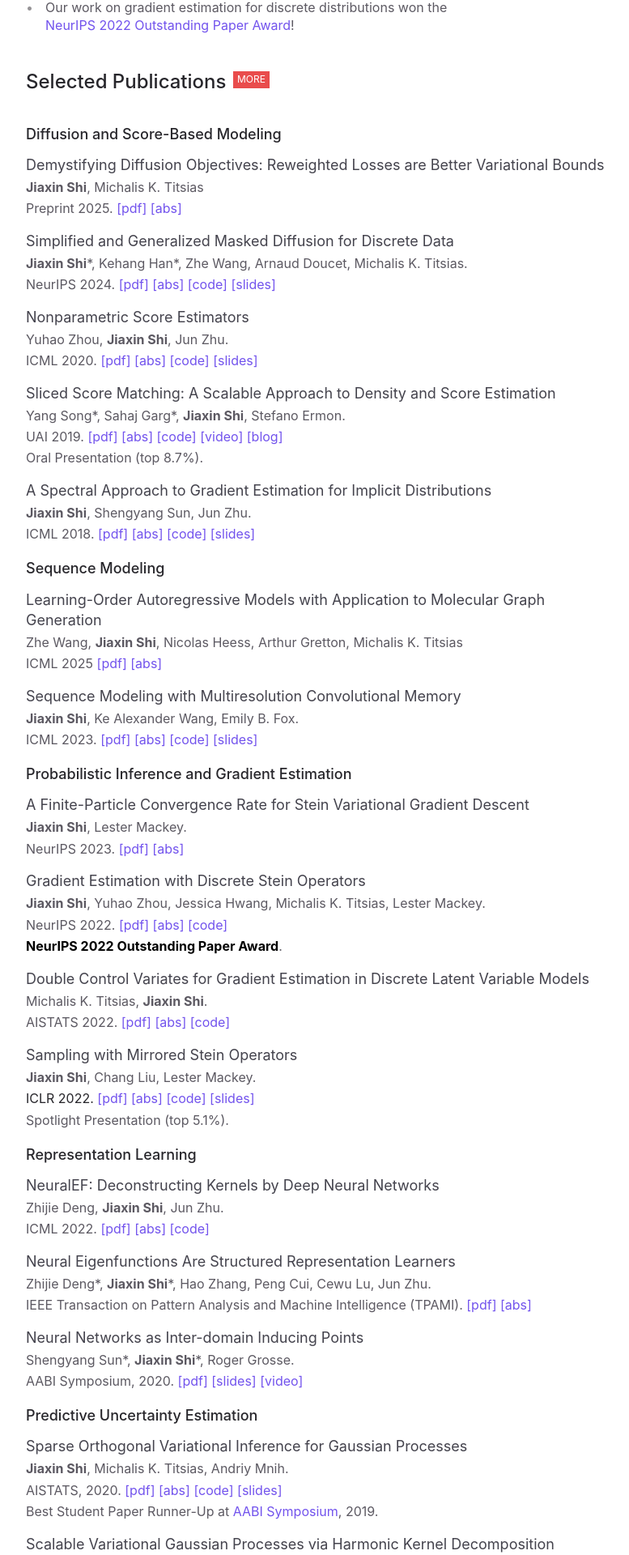
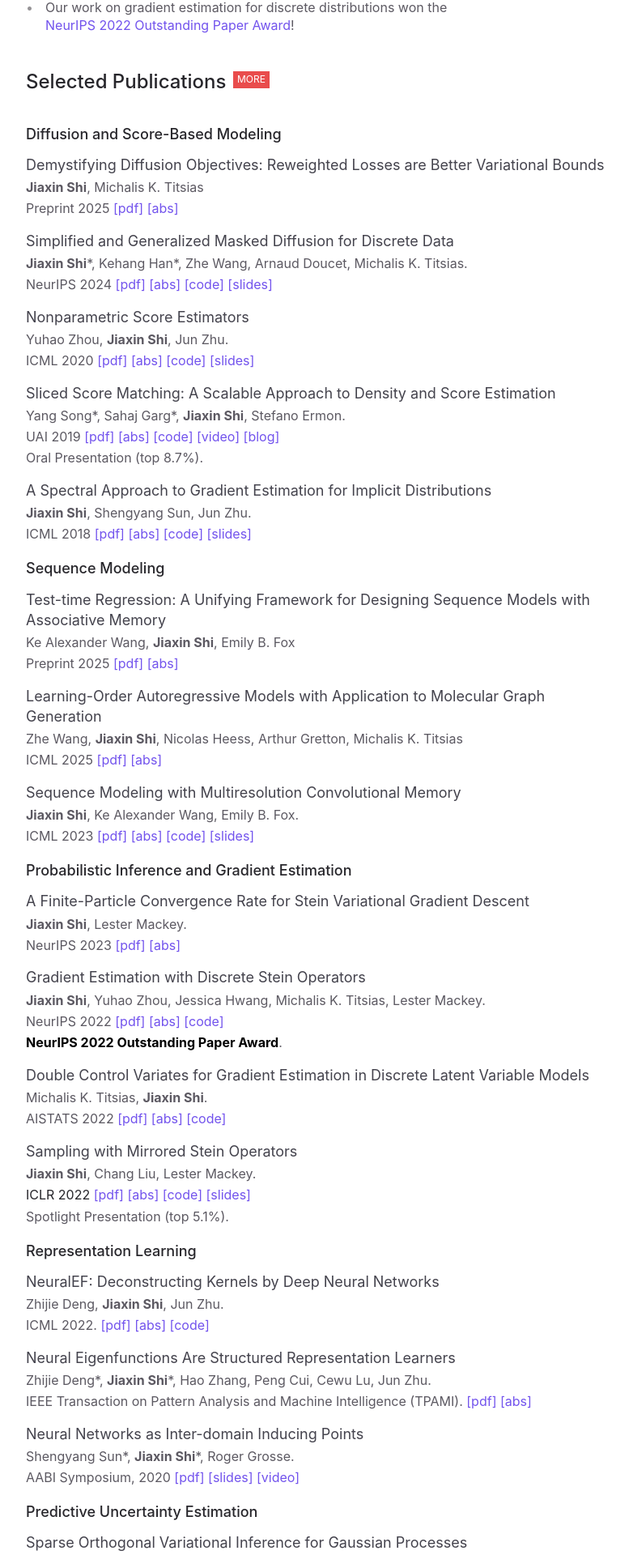
Before and after one commit to thjashin/thjashin.github.io, a Jekyll site: the page built from index.md, in a window 1280 px wide. Shown: the part 853-2773 px from the top of the page at 81% size, without its empty margins (356-1133 px from the left). Built offline with Jekyll 4.4.1, drawn with Linux system fonts in a browser that asks for light colours; some of the changed text lies outside the part shown.

Commit message:
Update index.md

```diff
--- a/index.md
+++ b/index.md
@@ -70,7 +70,7 @@ Demystifying Diffusion Objectives: Reweighted Losses are Better Variational Boun
 {: .fs-5 .mb-1 .text-grey-dk-200}
 **Jiaxin Shi**, Michalis K. Titsias
 {: .mb-1}
-Preprint 2025.
+Preprint 2025
 [[pdf]](https://arxiv.org/pdf/2511.19664.pdf)
 [[abs]](https://arxiv.org/abs/2511.19664)
 
@@ -78,7 +78,7 @@ Simplified and Generalized Masked Diffusion for Discrete Data
 {: .fs-5 .mb-1 .text-grey-dk-200}
 **Jiaxin Shi**\*, Kehang Han\*, Zhe Wang, Arnaud Doucet, Michalis K. Titsias.
 {: .mb-1}
-NeurIPS 2024.
+NeurIPS 2024
 [[pdf]](https://arxiv.org/pdf/2406.04329.pdf)
 [[abs]](https://arxiv.org/abs/2406.04329)
 [[code]](https://github.com/google-deepmind/md4)
@@ -88,7 +88,7 @@ Nonparametric Score Estimators
 {: .fs-5 .mb-1 .text-grey-dk-200}
 Yuhao Zhou, **Jiaxin Shi**, Jun Zhu.
 {: .mb-1}
-ICML 2020.
+ICML 2020
 [[pdf]](https://arxiv.org/pdf/2005.10099)
 [[abs]](https://arxiv.org/abs/2005.10099)
 [[code]](https://github.com/miskcoo/kscore)
@@ -98,7 +98,7 @@ Sliced Score Matching: A Scalable Approach to Density and Score Estimation
 {: .fs-5 .mb-1 .text-grey-dk-200}
 Yang Song\*, Sahaj Garg\*, **Jiaxin Shi**, Stefano Ermon.
 {: .mb-1}
-UAI 2019.
+UAI 2019
 [[pdf]](https://arxiv.org/pdf/1905.07088)
 [[abs]](https://arxiv.org/abs/1905.07088)
 [[code]](https://github.com/ermongroup/sliced_score_matching)
@@ -111,13 +111,21 @@ A Spectral Approach to Gradient Estimation for Implicit Distributions
 {: .fs-5 .mb-1 .text-grey-dk-200}
 **Jiaxin Shi**, Shengyang Sun, Jun Zhu.
 {: .mb-1}
-ICML 2018.
+ICML 2018
 [[pdf]](https://arxiv.org/pdf/1806.02925.pdf)
 [[abs]](https://arxiv.org/abs/1806.02925)
 [[code]](https://github.com/thjashin/spectral-stein-grad)
 [[slides]](http://ml.cs.tsinghua.edu.cn/~jiaxin/talks/ssge-icml-18.pdf)
 
 ### Sequence Modeling
+
+Test-time Regression: A Unifying Framework for Designing Sequence Models with Associative Memory
+{: .fs-5 .mb-1 .text-grey-dk-200}
+Ke Alexander Wang, **Jiaxin Shi**, Emily B. Fox
+{: .mb-1}
+Preprint 2025
+[[pdf]](https://arxiv.org/pdf/2501.12352.pdf)
+[[abs]](https://arxiv.org/abs/2501.12352)
 
 Learning-Order Autoregressive Models with Application to Molecular Graph Generation
 {: .fs-5 .mb-1 .text-grey-dk-200}
@@ -131,7 +139,7 @@ Sequence Modeling with Multiresolution Convolutional Memory
 {: .fs-5 .mb-1 .text-grey-dk-200}
 **Jiaxin Shi**, Ke Alexander Wang, Emily B. Fox.
 {: .mb-1}
-ICML 2023.
+ICML 2023
 [[pdf]](https://arxiv.org/pdf/2305.01638.pdf)
 [[abs]](https://arxiv.org/abs/2305.01638)
 [[code]](https://github.com/thjashin/multires-conv)
@@ -143,7 +151,7 @@ A Finite-Particle Convergence Rate for Stein Variational Gradient Descent
 {: .fs-5 .mb-1 .text-grey-dk-200}
 **Jiaxin Shi**, Lester Mackey.
 {: .mb-1}
-NeurIPS 2023.
+NeurIPS 2023
 [[pdf]](https://arxiv.org/pdf/2211.09721.pdf)
 [[abs]](https://arxiv.org/abs/2211.09721)
 
@@ -151,7 +159,7 @@ Gradient Estimation with Discrete Stein Operators
 {: .fs-5 .mb-1 .text-grey-dk-200}
 **Jiaxin Shi**, Yuhao Zhou, Jessica Hwang, Michalis K. Titsias, Lester Mackey.
 {: .mb-1}
-NeurIPS 2022.
+NeurIPS 2022
 [[pdf]](https://arxiv.org/pdf/2202.09497.pdf)
 [[abs]](https://arxiv.org/abs/2202.09497)
 [[code]](https://github.com/thjashin/rodeo)
@@ -162,7 +170,7 @@ Double Control Variates for Gradient Estimation in Discrete Latent Variable Mode
 {: .fs-5 .mb-1 .text-grey-dk-200}
 Michalis K. Titsias, **Jiaxin Shi**.
 {: .mb-1}
-AISTATS 2022.
+AISTATS 2022
 [[pdf]](https://arxiv.org/pdf/2111.05300.pdf)
 [[abs]](https://arxiv.org/abs/2111.05300)
 [[code]](https://github.com/thjashin/double-cv)
@@ -171,7 +179,7 @@ Sampling with Mirrored Stein Operators
 {: .fs-5 .mb-1 .text-grey-dk-200}
 **Jiaxin Shi**, Chang Liu, Lester Mackey.
 {: .mb-1}
-ICLR 2022.
+ICLR 2022
 [[pdf]](https://arxiv.org/pdf/2106.12506.pdf)
 [[abs]](https://arxiv.org/abs/2106.12506)
 [[code]](https://github.com/thjashin/mirror-stein-samplers)
@@ -202,7 +210,7 @@ Neural Networks as Inter-domain Inducing Points
 {: .fs-5 .mb-1 .text-grey-dk-200}
 Shengyang Sun\*, **Jiaxin Shi**\*, Roger Grosse.
 {: .mb-1}
-AABI Symposium, 2020.
+AABI Symposium, 2020
 [[pdf]](https://openreview.net/pdf?id=NgqYp7sAW6t)
 [[slides]](http://thjashin.github.io/talks/nn-as-sparse-gp.pdf)
 [[video]](https://www.youtube.com/watch?v=y29G0aRshy0&t=2s)
@@ -213,7 +221,7 @@ Sparse Orthogonal Variational Inference for Gaussian Processes
 {: .fs-5 .mb-1 .text-grey-dk-200}
 **Jiaxin Shi**, Michalis K. Titsias, Andriy Mnih.
 {: .mb-1}
-AISTATS, 2020.
+AISTATS 2020
 [[pdf]](https://arxiv.org/pdf/1910.10596)
 [[abs]](https://arxiv.org/abs/1910.10596)
 [[code]](https://github.com/thjashin/solvegp)
@@ -225,7 +233,7 @@ Scalable Variational Gaussian Processes via Harmonic Kernel Decomposition
 {: .fs-5 .mb-1 .text-grey-dk-200}
 Shengyang Sun, **Jiaxin Shi**, Andrew Gordon Wilson, Roger Grosse.
 {: .mb-1}
-ICML, 2021.
+ICML 2021
 [[pdf]](https://arxiv.org/pdf/2106.05992)
 [[abs]](https://arxiv.org/abs/2106.05992)
 [[code]](https://github.com/ssydasheng/Harmonic-Kernel-Decomposition)
@@ -234,7 +242,7 @@ Functional Variational Bayesian Neural Networks
 {: .fs-5 .mb-1 .text-grey-dk-200}
 Shengyang Sun\*, Guodong Zhang\*, **Jiaxin Shi**\*, Roger Grosse.
 {: .mb-1}
-ICLR 2019.
+ICLR 2019
 [[pdf]](https://arxiv.org/pdf/1903.05779.pdf)
 [[abs]](https://arxiv.org/abs/1903.05779)
 [[code]](https://github.com/ssydasheng/FBNN)
```
